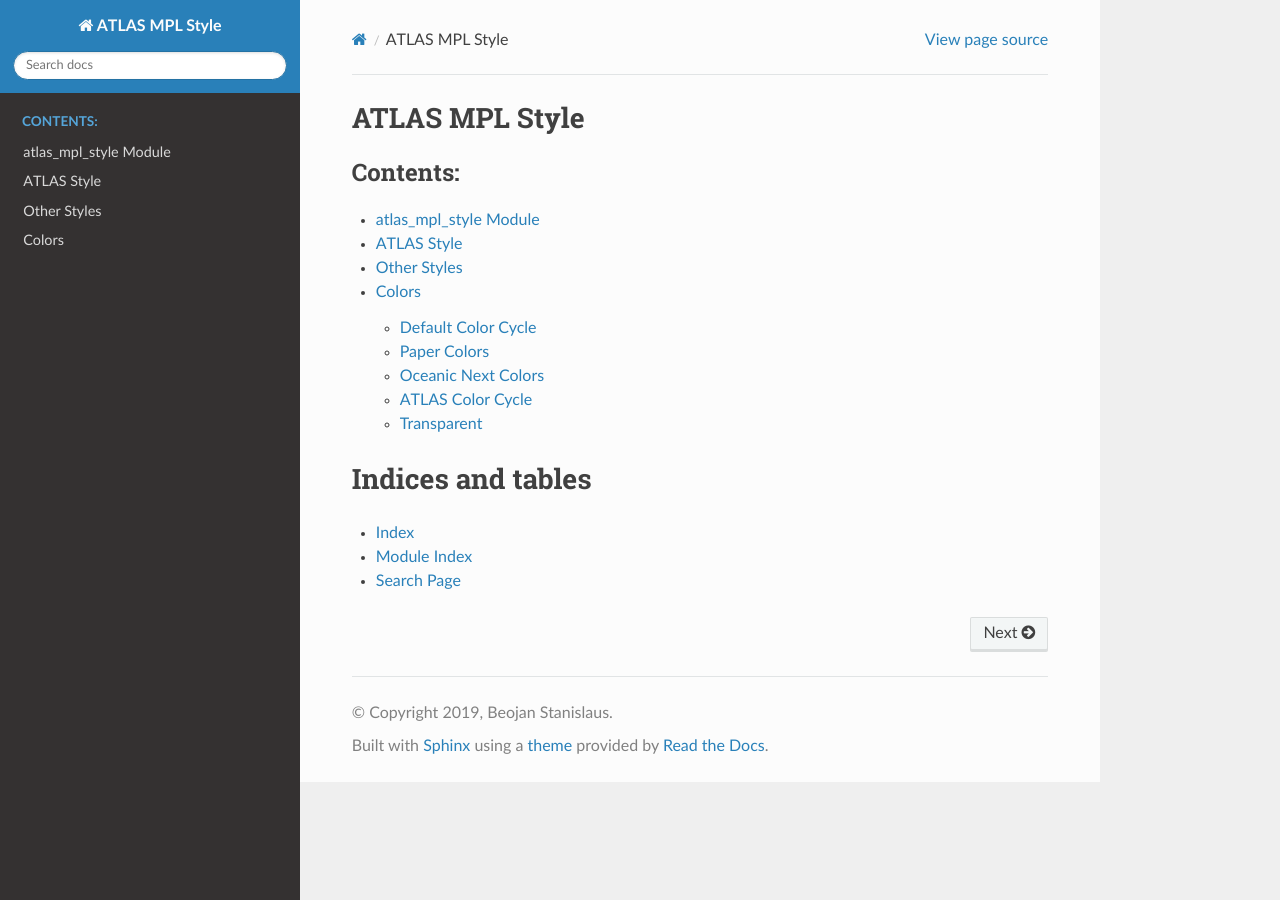
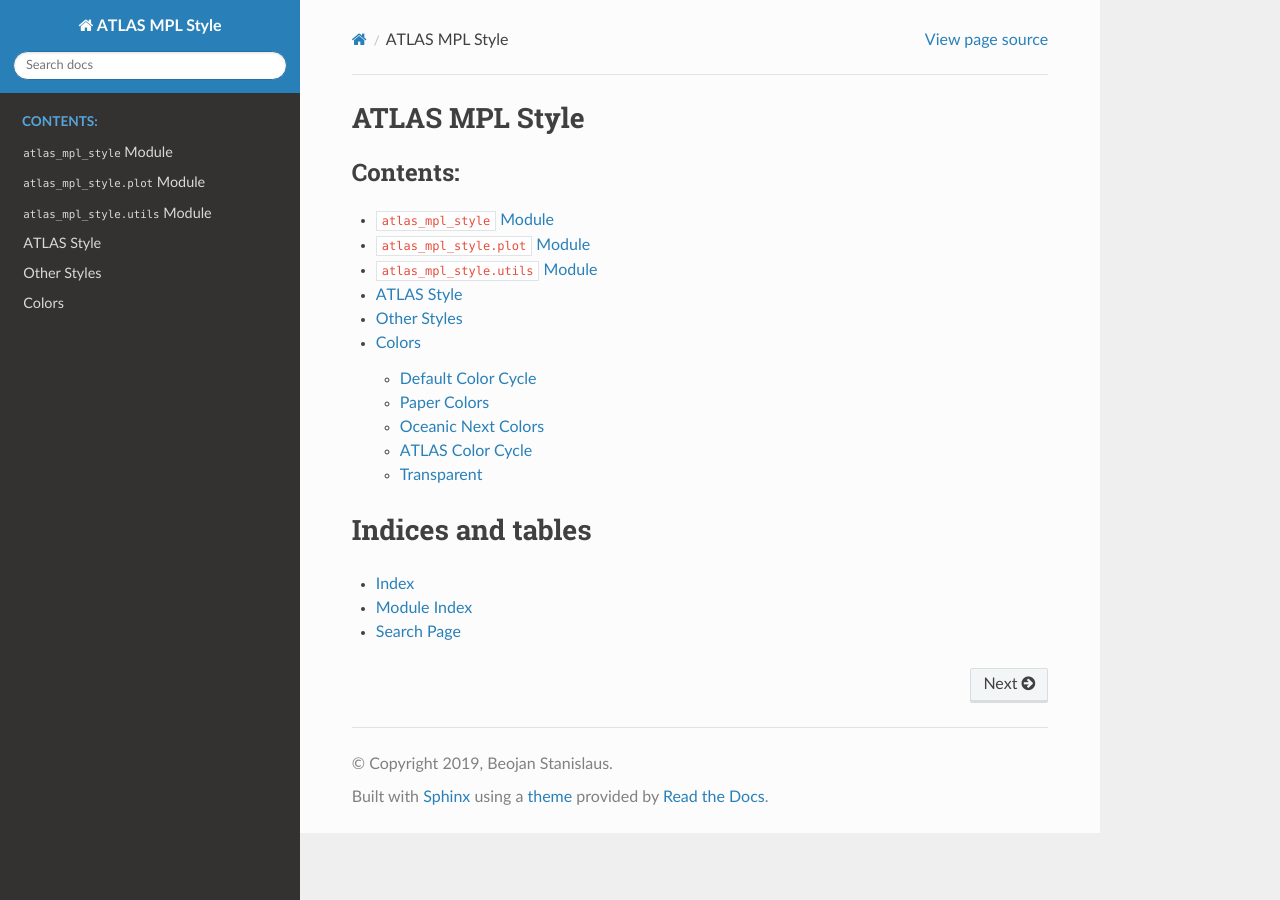
Before and after one commit to beojan/atlas-mpl, a Sphinx documentation site: the page built from docs/index.rst, in a window 1280 px wide. Built offline with Sphinx 7.4.7 and the Read the Docs theme 2.0.0, drawn with Linux system fonts in a browser that asks for light colours.

Commit message:
Document plot module

```diff
--- a/docs/atlas-mpl-style.rst
+++ b/docs/atlas-mpl-style.rst
@@ -3,3 +3,13 @@
 ==========================
 .. automodule:: atlas_mpl_style
    :members:
+
+``atlas_mpl_style.plot`` Module
+==========================
+.. automodule:: atlas_mpl_style.plot
+   :members:
+
+``atlas_mpl_style.utils`` Module
+==========================
+.. automodule:: atlas_mpl_style.utils
+   :members:
```
Also changed, not shown: 1 other file.
